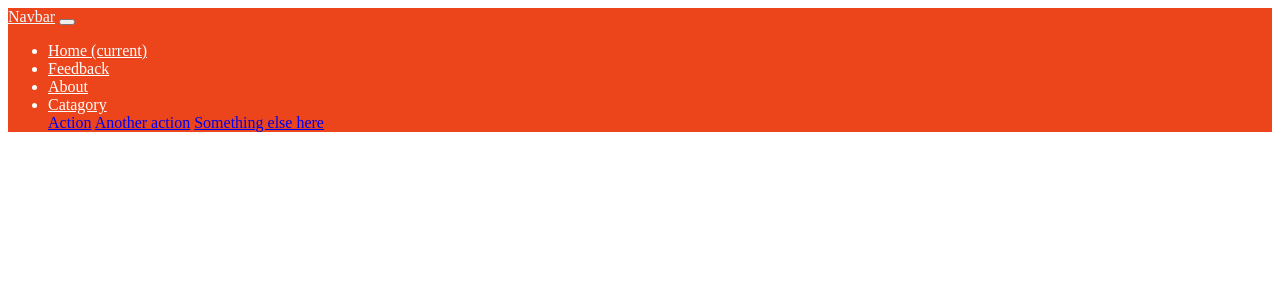
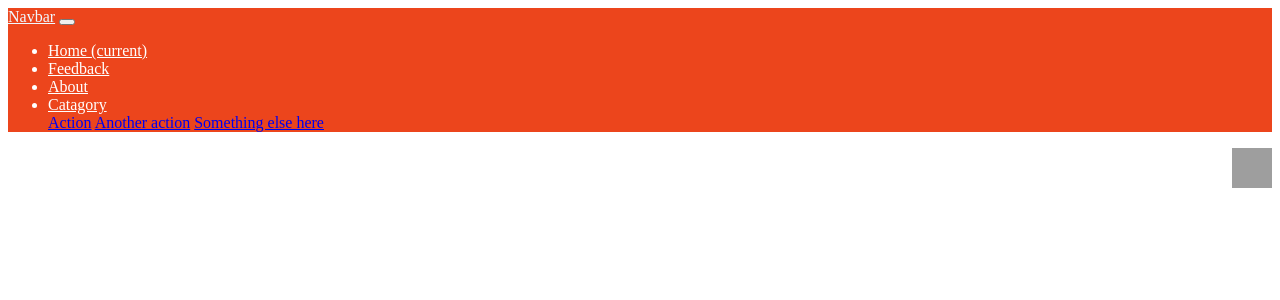
Before and after one commit to PKR9759/MealMinder, a PHP site: page /navbar.php in a window 1280 px wide. Shown: the top 300 px of the page. Run offline with PHP 8.4, Linux system fonts and the light colour scheme; grey boxes are pictures that could not be loaded.

Commit message:
"some change in navbar"

```diff
--- a/navbar.php
+++ b/navbar.php
@@ -1,3 +1,4 @@
+
 <nav class="navbar navbar-expand-lg navbar-expand-lg navbar-expand-sm navbar-expand-xl " style="background-color:#EC451C ;">
     <a class="navbar-brand" style=" color:aliceblue" href="#">Navbar</a>
     <button class="navbar-toggler" type="button" data-toggle="collapse" data-target="#navbarNavDropdown"
@@ -28,7 +29,11 @@
             </li>
 
 
+
         </ul>
+        <div style="float:right" >
+                <img style=" height:40px ; width:40px ;" src="https://media.istockphoto.com/id/469047076/vector/white-icon-of-a-shopping-cart-on-orange-background.jpg?s=170667a&w=0&k=20&c=5OH1VrFlZ-Ndu1fL1h_ha_1p2hfPRIXPE1ZciKSVpXI=">
+        </div>
 
     </div>
 </nav>
```
Also changed, not shown: logos/cart.png (added).
